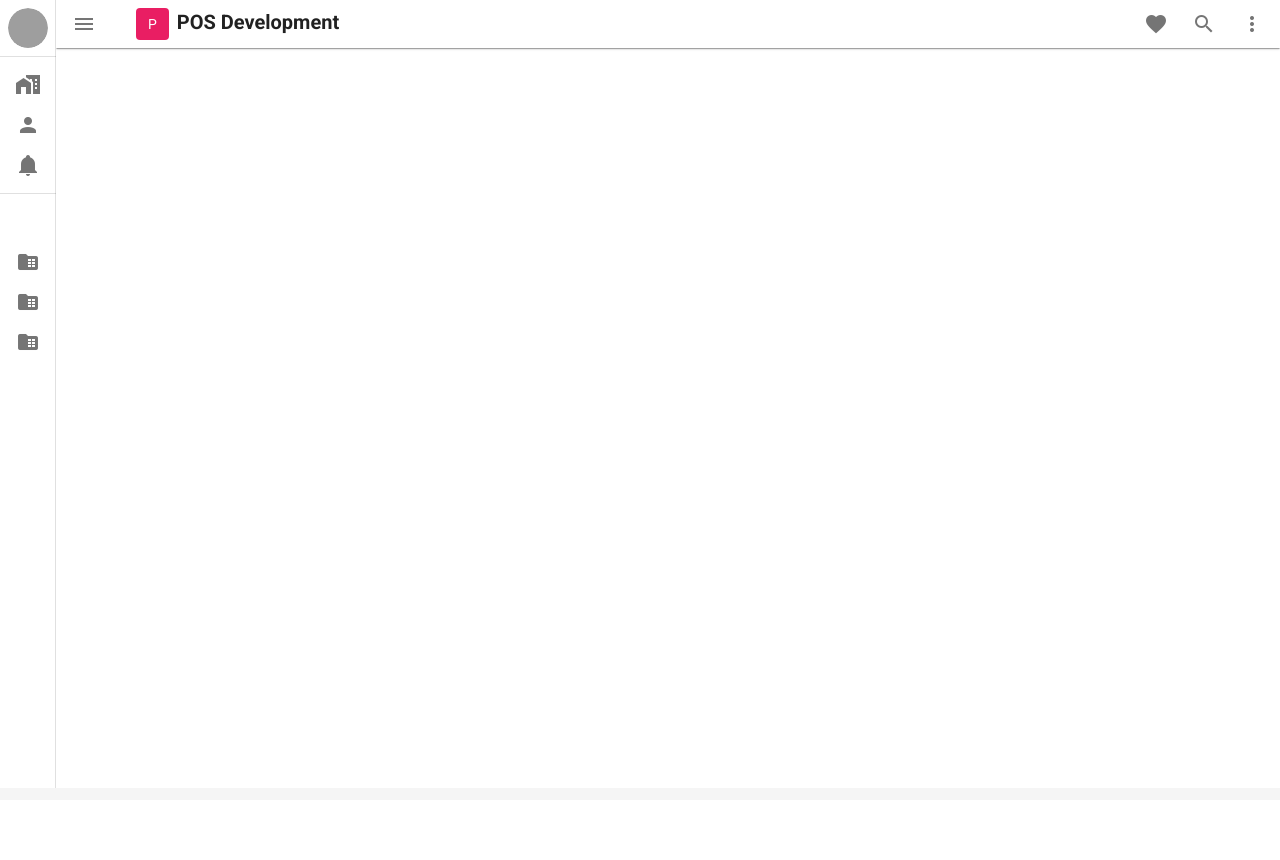
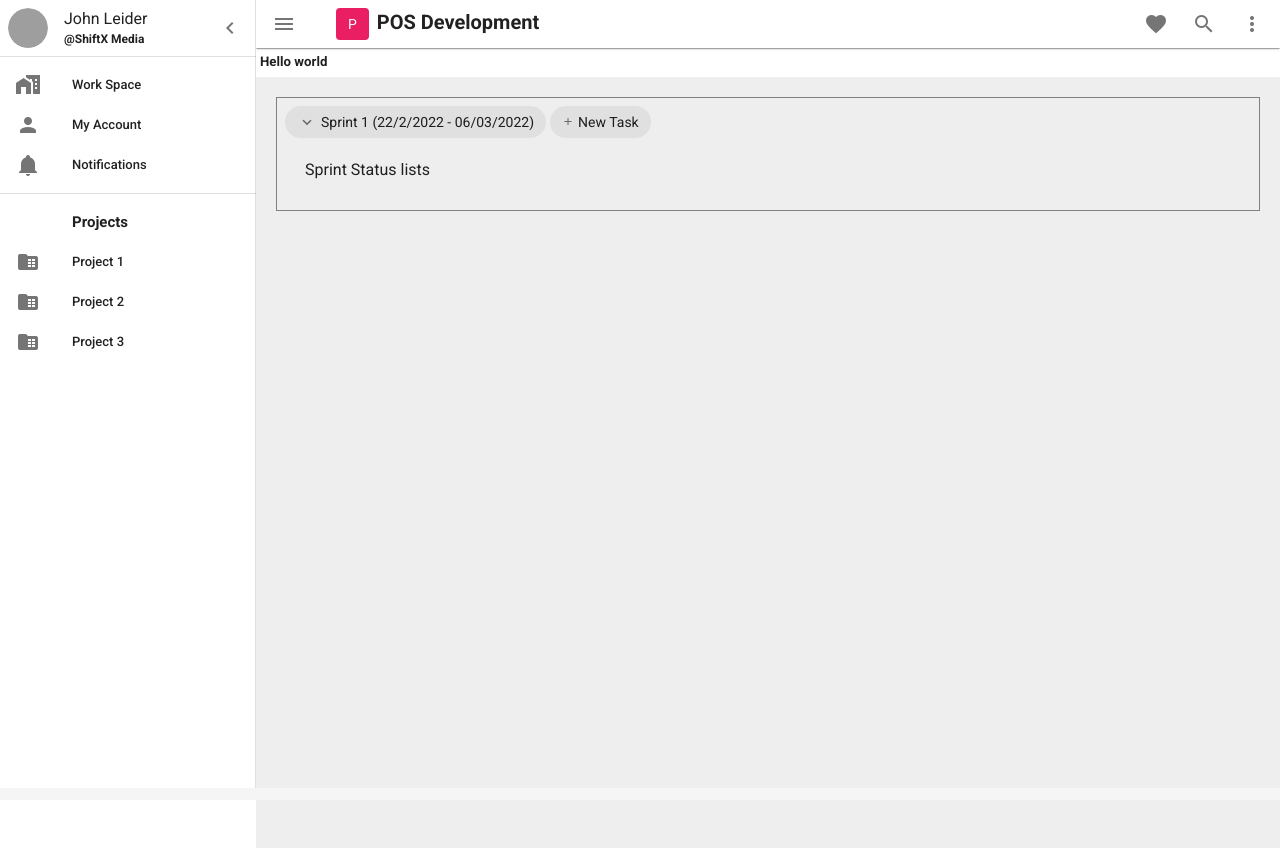
Before and after one commit to NaveenDanj/project-manager-frontend, a Vue app: page /project in a window 1280 px wide. Before the commit the page ends 800 px from the top, so only its background shows below. Built offline with nearby package versions, Linux system fonts and the light colour scheme; grey boxes are pictures that could not be loaded.

Commit message:
create sprint layout

```diff
--- a/src/App.vue
+++ b/src/App.vue
@@ -98,7 +98,7 @@ export default {
 
   data: () => ({
     drawer: true,
-    mini: true,
+    mini: false,
   }),
 };
 </script>
--- /dev/null
+++ b/src/components/Project/SprintLayout.vue
@@ -0,0 +1,48 @@
+<template>
+
+    <div class="pa-5">
+        <v-container class="mainContainer pa-2">
+
+            <v-chip class="mr-1">
+                <v-btn icon x-small class="mr-1">
+                    <v-icon>mdi-chevron-down </v-icon>
+                </v-btn>
+                <label>Sprint 1 (22/2/2022 - 06/03/2022)</label>
+            </v-chip>
+
+            <v-chip class="btn">
+                <v-icon class="mr-1" x-small>mdi-plus </v-icon>
+                <label class="btn">New Task</label>
+            </v-chip>
+
+            <div class="pa-5">
+                <label>Sprint Status lists</label>
+            </div>
+
+        </v-container>
+
+    </div>
+
+
+</template>
+
+<script>
+export default {
+
+}
+</script>
+
+<style scoped>
+
+    .mainContainer {
+
+        background-color : '#EEEEEE';
+        border : 1px solid gray;
+    }
+
+    .btn {
+        cursor: pointer;
+    }
+
+
+</style>
--- a/src/router/index.js
+++ b/src/router/index.js
@@ -8,6 +8,11 @@ const routes = [
     path: "/",
     name: "Home",
     component: () =>import("../views/WorkSpace.vue"),
+  },
+  {
+    path: "/project",
+    name: "Project",
+    component: () =>import("../views/Project.vue"),
   },
   {
     path: "/about",
--- /dev/null
+++ b/src/views/Project.vue
@@ -0,0 +1,33 @@
+<template>
+  <div class="home">
+    <UpperMenuBar />
+    <SprintLayout />
+  </div>
+</template>
+
+<script>
+
+import UpperMenuBar from '@/components/WorkSpace/UpperMenuBar.vue';
+import SprintLayout from '@/components/Project/SprintLayout.vue';
+
+export default {
+
+    name: "Project",
+
+    components : {
+        UpperMenuBar,
+        SprintLayout
+    }
+
+}
+</script>
+
+<style scoped>
+
+  .home{
+    height: 100vh;
+    background-color: #EEEEEE;
+  }
+
+
+</style>
```
